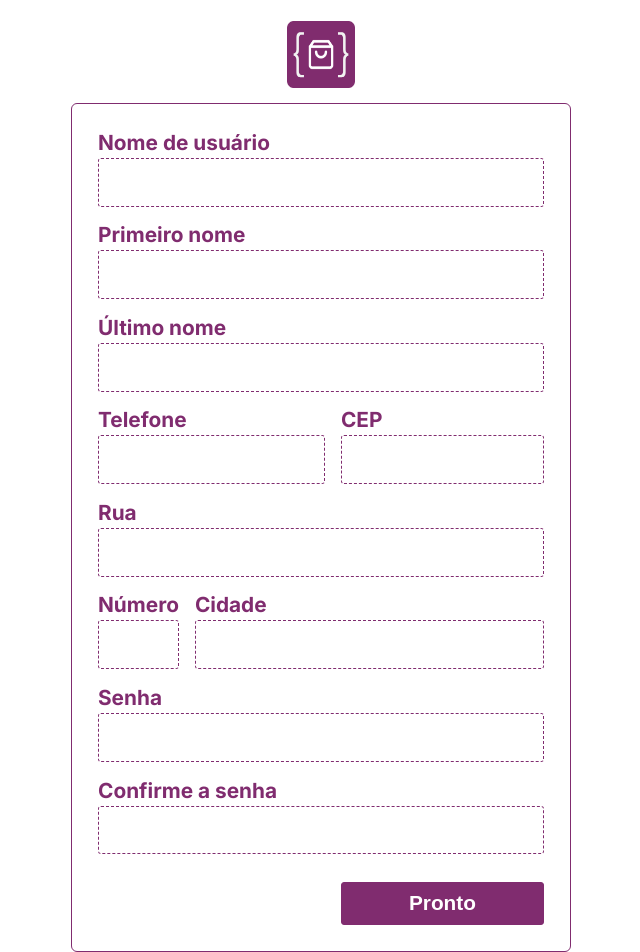
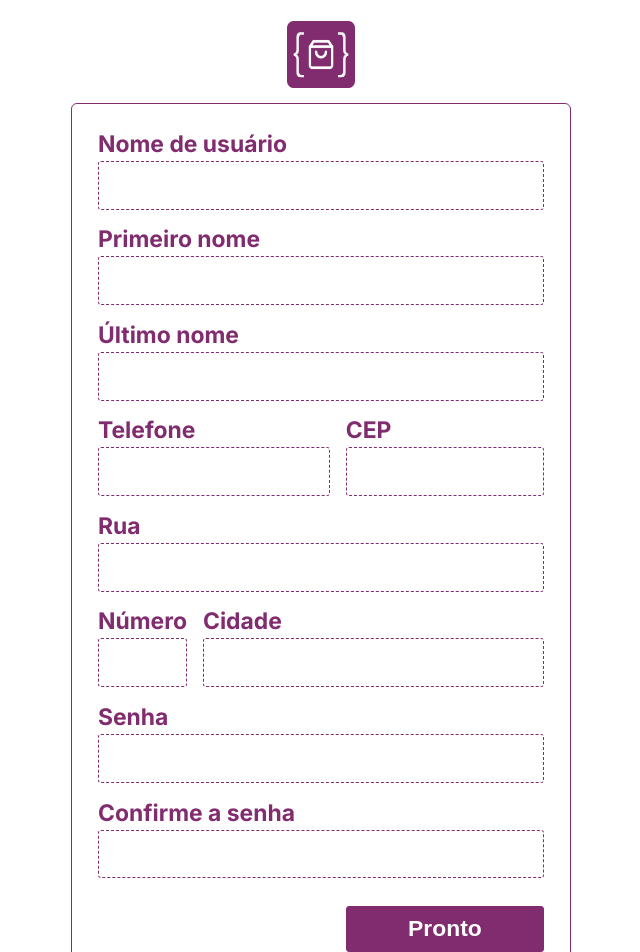
Before and after one commit to sergio-dev-pro/fakeStore, a Next.js app: page /new-account in a window 1280 px wide. Shown: the top 952 px of the page, without its empty margins (319-959 px from the left). Built offline with nearby package versions, Linux system fonts and the light colour scheme.

Commit message:
refactor: Add text sizes classes

```diff
--- a/app/(store)/page.tsx
+++ b/app/(store)/page.tsx
@@ -22,9 +22,9 @@ export default async function Home() {
           </div>
 
           <div className="product-card__grid-row-2">
-            <h1 className="product-card__title">{product.title}</h1>
+            <h1 className="product-card__title text-medium">{product.title}</h1>
             <div>
-              <span className="product-card__price">
+              <span className="product-card__price text-large">
                 {formatNumberToCurrency(product.price)}
               </span>
               <Button style="secondary">+</Button>
--- a/components/Button/Button.tsx
+++ b/components/Button/Button.tsx
@@ -18,7 +18,10 @@ export const Button = ({
   ...props
 }: Props) => {
   return (
-    <button className={`${className} ${"button--" + style} button`} {...props}>
+    <button
+      className={`${className} ${"button--" + style} button text-large`}
+      {...props}
+    >
       {children}
     </button>
   );
--- a/components/Button/button.scss
+++ b/components/Button/button.scss
@@ -8,13 +8,10 @@
   border-radius: 3px;
   font-weight: 700;
   padding: 1.2rem;
-  font-size: 3rem;
   @include breakpoints.min(medium) {
-    font-size: 2.3rem;
     padding: 1rem;
   }
   @include breakpoints.min(large) {
-    font-size: 2rem;
     padding: 0.8rem;
   }
   cursor: pointer;
--- a/components/Input/Input.tsx
+++ b/components/Input/Input.tsx
@@ -15,16 +15,16 @@ export const Input = ({
   ...props
 }: Props) => {
   return (
-    <div className={containerClassName + " input-wrapper"}>
-      <label className="input-wrapper__label">{label}</label>
+    <div className={containerClassName + " input-wrapper text-large"}>
+      <label className="input-wrapper__label text-large">{label}</label>
       <input
-        className="input-wrapper__input"
+        className="input-wrapper__input text-medium"
         aria-label={label}
         type={type}
         {...props}
       />
       {errorMessage.length > 0 && (
-        <span className="input-wrapper__span">{errorMessage}</span>
+        <span className="input-wrapper__span text-small">{errorMessage}</span>
       )}
     </div>
   );
--- a/components/Input/input.scss
+++ b/components/Input/input.scss
@@ -9,13 +9,6 @@
 }
 
 .input-wrapper__label {
-  font-size: 3rem;
-  @include breakpoints.min(medium) {
-    font-size: 2.5rem;
-  }
-  @include breakpoints.min(large) {
-    font-size: 2rem;
-  }
   color: colors.$primary;
   font-weight: 700;
   margin-bottom: 3px;
@@ -26,29 +19,19 @@
   border-radius: 3px;
   padding: 1.8rem;
   outline: none;
-  font-size: 2.3rem;
   font-weight: 700;
   width: 100%;
   @include breakpoints.min(medium) {
     padding: 1.4rem;
-    font-size: 2rem;
   }
   @include breakpoints.min(large) {
     padding: 1.2rem;
-    font-size: 1.8rem;
   }
 }
 .input-wrapper__span {
   padding-top: 2px;
-  font-size: 2.5rem;
   color: #8c2424;
   font-weight: 700;
-  @include breakpoints.min(medium) {
-    font-size: 2.2rem;
-  }
-  @include breakpoints.min(large) {
-    font-size: 1.5rem;
-  }
 }
 
 .input-wrapper__input:focus {
--- a/styles/_typography.scss
+++ b/styles/_typography.scss
@@ -1,3 +1,6 @@
+@use "breakpoints";
+@use "colors";
+
 h1,
 h2,
 h3 {
@@ -14,3 +17,31 @@ a:visited,
 a:active {
   text-decoration: none;
 }
+
+.text-small {
+  font-size: 2.4rem;
+  @include breakpoints.min(medium) {
+    font-size: 2rem;
+  }
+  @include breakpoints.min(large) {
+    font-size: 1.6rem;
+  }
+}
+.text-medium {
+  font-size: 2.6rem;
+  @include breakpoints.min(medium) {
+    font-size: 2.2rem;
+  }
+  @include breakpoints.min(large) {
+    font-size: 1.8rem;
+  }
+}
+.text-large {
+  font-size: 3rem;
+  @include breakpoints.min(medium) {
+    font-size: 2.6rem;
+  }
+  @include breakpoints.min(large) {
+    font-size: 2.2rem;
+  }
+}
```
Also changed, not shown: app/(store)/page.scss (+0 -14 lines).
